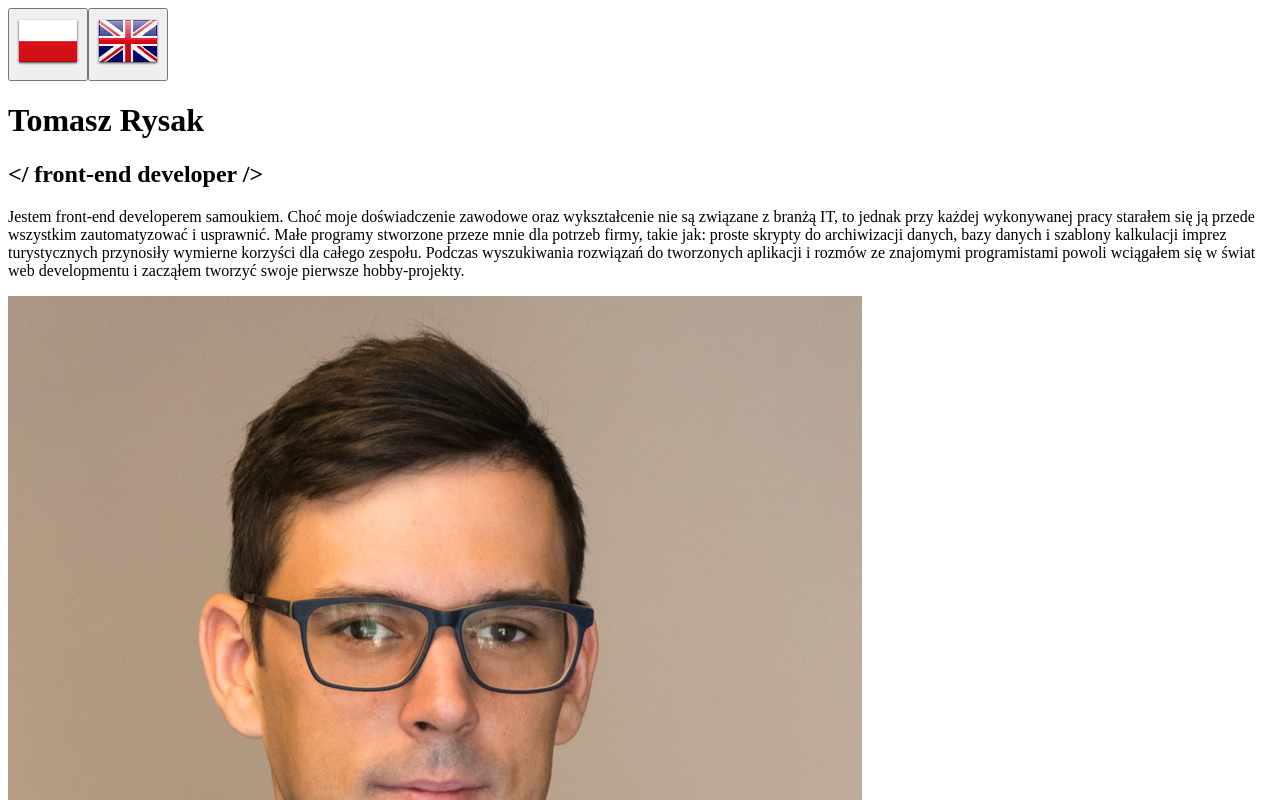
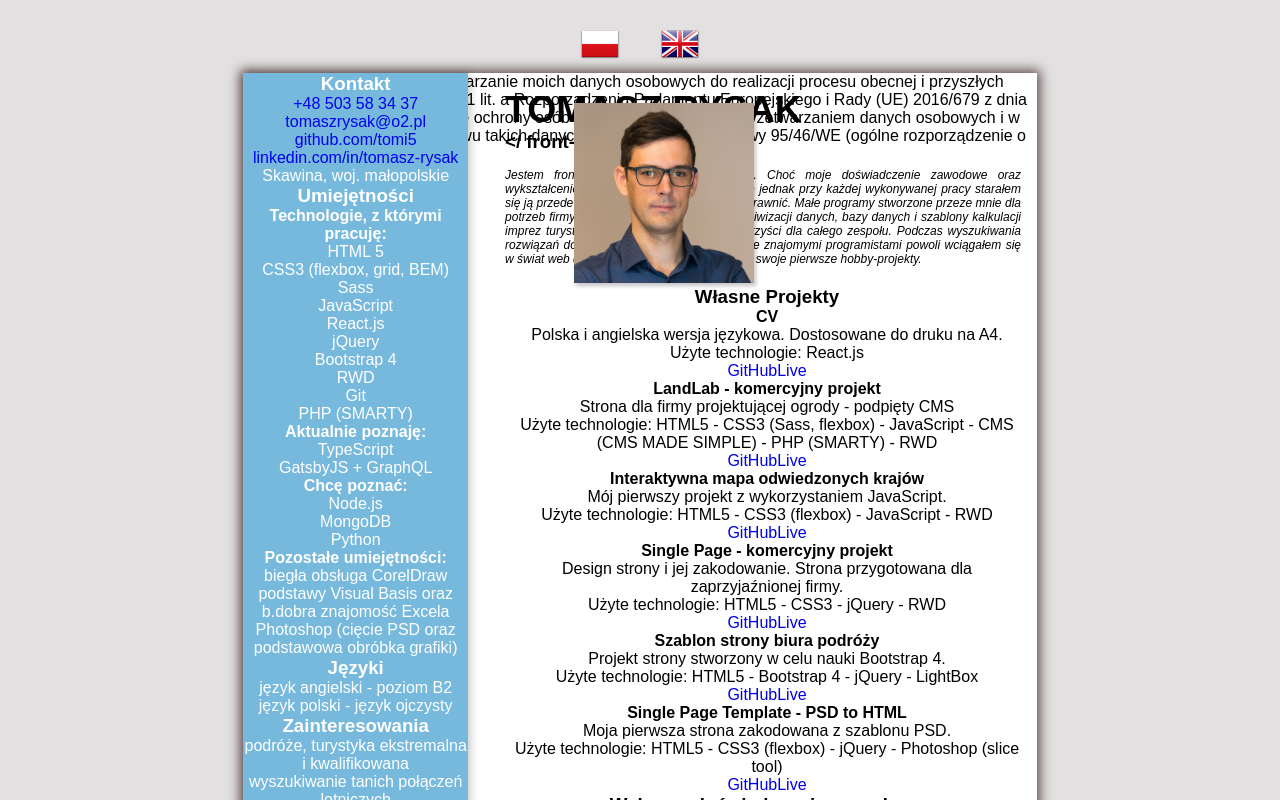
Before and after one commit to tomi5/tomasz-rysak-cv, a React (Create React App) app: page / in a window 1280 px wide. Shown: the top 800 px of the page. Built offline with nearby package versions, Linux system fonts and the light colour scheme.

Commit message:
working app before change structure

```diff
--- a/package.json
+++ b/package.json
@@ -9,6 +9,7 @@
     "react": "^16.13.1",
     "react-dom": "^16.13.1",
     "react-scripts": "3.4.1",
+    "react-styles-hook": "^1.1.2",
     "styled-components": "^5.1.0"
   },
   "scripts": {
--- a/public/index.html
+++ b/public/index.html
@@ -5,6 +5,7 @@
   <meta charset="UTF-8" />
   <meta name="viewport" content="width=device-width, initial-scale=1.0">
   <meta http-equiv="X-UA-Compatible" content="ie=edge">
+
   <title>Tomasz Rysak - front-end developer - CV</title>
 </head>
 
--- a/src/App.jsx
+++ b/src/App.jsx
@@ -1,8 +1,11 @@
+/* eslint-disable import/no-named-as-default-member */
 import React, { useState } from 'react';
 import LangButtons from './components/Buttons/LangButtons';
 import CvContainer from './components/CvContainer/CvContainer';
 import LangContext from './LangContext';
-
+import plFlag from './assets/images/pl.png';
+import gbFlag from './assets/images/gb.png';
+import GlobalStyle from './theme/GlobalStyles';
 
 const App = () => {
   const [lang, setLang] = useState('pl');
@@ -10,12 +13,23 @@ const App = () => {
   const handleChangeLang = (language) => setLang(language);
 
   return (
-    <>
-      <LangContext.Provider value={lang}>
-        <LangButtons handleChangeLang={handleChangeLang} />
-        <CvContainer lang={lang} />
-      </LangContext.Provider>
-    </>
+
+    <LangContext.Provider value={lang}>
+      <GlobalStyle />
+      <LangButtons
+        handleChangeLang={() => handleChangeLang('pl')}
+        ariaLabel="kliknij by uzyskać polską wersję językową"
+        imgSrc={plFlag}
+        imgAlt="polska wersja językowa"
+      />
+      <LangButtons
+        handleChangeLang={() => handleChangeLang('en')}
+        ariaLabel="click for English version"
+        imgSrc={gbFlag}
+        imgAlt="english version"
+      />
+      <CvContainer lang={lang} />
+    </LangContext.Provider>
 
   );
 };
--- a/src/components/Buttons/LangButtons.jsx
+++ b/src/components/Buttons/LangButtons.jsx
@@ -1,32 +1,53 @@
 import React from 'react';
-import plFlag from '../../assets/images/pl.png';
-import gbFlag from '../../assets/images/gb.png';
+import styled from 'styled-components';
 
 
-const LangButtons = ({ handleChangeLang }) => (
+const LangButtons = ({ handleChangeLang, ...props }) => {
+  const { ariaLabel, imgSrc, imgAlt } = props;
+
+
+  const Button = styled.button`
+    display: inline-block;
+    background-color: inherit;
+    width: 40px;
+    margin: 5px 20px;
+    border: none;
+    cursor: pointer;
+    outline: none;
+
+    &:focus {
+      border: 1px solid #797979;
+    }
+    &:hover>img {
+      transform: scale(1.1)
+
+    }
+  `;
+
+  const Img = styled.img`
+    width: 100%;
+    height: auto;
+    object-fit: cover;
+    transition: transform .3s
+  `;
+
+  return (
     <>
-    <button
+      <Button
         type="button"
-      onClick={handleChangeLang.bind(this, 'pl')}
-      aria-label="kliknij by uzyskać polską wersję językową"
+        onClick={handleChangeLang}
+        aria-label={ariaLabel}
       >
-      <img
-        src={plFlag}
-        alt="polska wersja językowa"
+        <Img
+          src={imgSrc}
+          alt={imgAlt}
         />
-    </button>
-    <button
-      type="button"
-      onClick={handleChangeLang.bind(this, 'en')}
-      aria-label="click for English version"
-    >
-      <img
-        src={gbFlag}
-        alt="english version"
-      />
-    </button>
+      </Button>
+
+
     </>
   );
+};
 
 
 export default LangButtons;
--- a/src/components/Competences/Competences.jsx
+++ b/src/components/Competences/Competences.jsx
@@ -1,6 +1,15 @@
 import React from 'react';
+import styled from 'styled-components';
 import CompetenceSection from './CompetenceSection/CompetenceSection';
 
+
+const Wrapper = styled.div`
+  position: absolute;
+	top: 19%;
+	bottom: 0;
+	left: 34%;
+	right: 2%;
+`;
 
 const Competences = () => {
   const competences = [
@@ -32,14 +41,14 @@ const Competences = () => {
 
 
   return (
-    <div>
+    <Wrapper>
       {competences.map((competence, id) => (
         <CompetenceSection
           key={id}
           competence={competence}
         />
       ))}
-    </div>
+    </Wrapper>
   );
 };
 
--- a/src/components/CvContainer/CvContainer.jsx
+++ b/src/components/CvContainer/CvContainer.jsx
@@ -1,8 +1,18 @@
 import React from 'react';
+import styled from 'styled-components';
 import Header from './Header';
 import Footer from './Footer';
 import Main from './Main';
 import myPortait from '../../assets/images/portrait.jpg';
+
+const Frame = styled.div`
+	position: relative;
+	margin: 0 auto;
+	min-height: 29.7cm;
+	width: 21cm;
+	background-color: #fff;
+	box-shadow: 0px 0px 11px 3px #614c4c;
+`;
 
 const CvContainer = ({ lang }) => {
   const headerAbout = {
@@ -19,9 +29,8 @@ const CvContainer = ({ lang }) => {
     en: 'I agree to the processing of personal data provided in this document for realising the recruitment process pursuant to the Personal Data Protection Act of 10 May 2018 (Journal of Laws 2018, item 1000) and in agreement with Regulation (EU) 2016/679 of the European Parliament and of the Council of 27 April 2016 on the protection of natural persons with regard to the processing of personal data and on the free movement of such data, and repealing Directive 95/46/EC (General Data Protection Regulation).',
   };
 
-
   return (
-    <div>
+    <Frame>
       <Header
         headerAbout={headerAbout[lang]}
         headerPhotoSrc={myPortait}
@@ -29,7 +38,7 @@ const CvContainer = ({ lang }) => {
       />
       <Main />
       <Footer footerClouse={footerClouse[lang]} />
-    </div>
+    </Frame>
   );
 };
 export default CvContainer;
--- a/src/components/CvContainer/Header.jsx
+++ b/src/components/CvContainer/Header.jsx
@@ -1,21 +1,64 @@
 import React from 'react';
+import styled from 'styled-components';
+
+const HeaderContainer = styled.header`
+  position: absolute;
+	top: 15px;
+	right: 2%;
+	left: 33%;
+`;
+
+const Title = styled.h1`
+  font-size: 28pt;
+	text-transform: uppercase;
+	text-align: left;
+`;
+
+const SubTitle = styled.h2`
+  font-size: 14pt;
+	text-align: left;
+`;
+
+const About = styled.p`
+  padding-top: 15px;
+	font-size: 9pt;
+	font-style: italic;
+	text-align: justify;
+`;
+
+const PhotoWrapper = styled.div`
+  position: absolute;
+	top: 15px;
+	left: 69px;
+	width: 180px;
+	height: 180px;
+	background-color: #E9E3E3;
+	box-shadow: 2px 3px 4px #0000003b;
+	z-index: 2;
+`;
+
+const Photo = styled.img`
+  display: block;
+	width: 100%;
+	height: auto;
+`;
 
 const Header = (props) => {
   const { headerAbout, headerPhotoSrc, headerPhotoDescr } = props;
 
   return (
-    <header>
-      <h1>Tomasz Rysak</h1>
-      <h2>{'</ front-end developer />'}</h2>
-      <p>{headerAbout}</p>
+    <HeaderContainer>
+      <Title>Tomasz Rysak</Title>
+      <SubTitle>{'</ front-end developer />'}</SubTitle>
+      <About>{headerAbout}</About>
 
-      <div className="picture-container">
-        <img
+      <PhotoWrapper>
+        <Photo
           src={headerPhotoSrc}
           alt={headerPhotoDescr}
         />
-      </div>
-    </header>
+      </PhotoWrapper>
+    </HeaderContainer>
   );
 };
 
--- a/src/components/Highlights/HighlightsSection/HightlightsSection.jsx
+++ b/src/components/Highlights/HighlightsSection/HightlightsSection.jsx
@@ -2,8 +2,16 @@
 /* eslint-disable import/no-named-as-default */
 /* eslint-disable import/no-named-as-default-member */
 import React from 'react';
+import styled from 'styled-components';
 import LangContext from '../../../LangContext';
 import HighlightItems from './HighlightsItem/HighlightItems';
+
+const Section = styled.section`
+  position: 'relative';
+	left: 0;
+	width: 100%;
+	color: #fff;
+`;
 
 const HighlightsSection = ({ section }) => {
   const { sectionName, sectionHeader, sectionItem } = section;
@@ -11,7 +19,7 @@ const HighlightsSection = ({ section }) => {
   return (
     <LangContext.Consumer>
       {(lang) => (
-        <section>
+        <Section>
           <h3>{sectionHeader[lang]}</h3>
           <div>
             <ul>
@@ -22,7 +30,7 @@ const HighlightsSection = ({ section }) => {
               />
             </ul>
           </div>
-        </section>
+        </Section>
       )}
     </LangContext.Consumer>
   );
--- a/src/components/Highlights/Hightlights.jsx
+++ b/src/components/Highlights/Hightlights.jsx
@@ -1,17 +1,28 @@
 import React from 'react';
+import styled from 'styled-components';
 import HighlightsSection from './HighlightsSection/HightlightsSection';
 import highlightsData from '../../datas/highlightsData';
 
 
+const Wrapper = styled.div`
+	position: absolute;
+	top: 0;
+	bottom: 0;
+	left: 0;
+	width: 225px;
+	background-color: #77B9DD;
+	box-shadow: 2px 0px 9px #0000003b;
+`;
+
 const Highlights = () => (
-  <div>
+  <Wrapper>
     {highlightsData.map((section, id) => (
       <HighlightsSection
         key={id}
         section={section}
       />
     ))}
-  </div>
+  </Wrapper>
 );
 
 export default Highlights;
--- /dev/null
+++ b/src/theme/GlobalStyles.jsx
@@ -0,0 +1,28 @@
+
+import { createGlobalStyle } from 'styled-components';
+
+
+const GlobalStyles = createGlobalStyle`
+
+* {
+	text-decoration: none;
+	box-sizing: border-box;
+	margin: 0;
+	padding: 0;
+	list-style-type: none;
+	text-align: center;
+}
+
+html {
+	font-family: 'Arimo', sans-serif;
+}
+
+body {
+	background-color: #e2e0e0;
+	position: relative;
+	overflow-x: hidden;
+	margin: 20px 0;
+}
+`;
+
+export default GlobalStyles;
```
Also changed, not shown: .eslintrc.json, 2 other files (tests, documents, lock files or other folders). Lines whose indentation alone changed are shown as unchanged.
